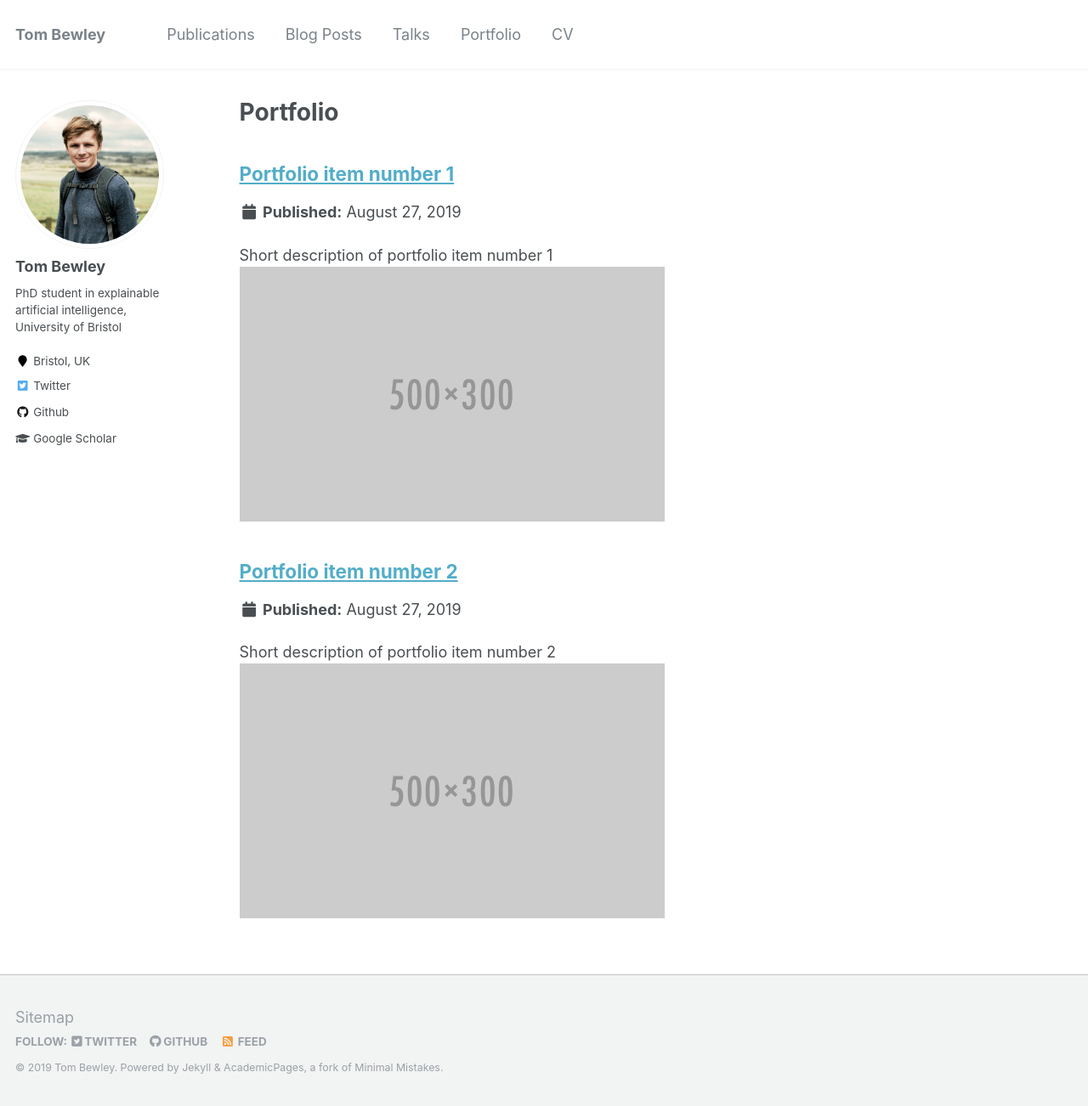
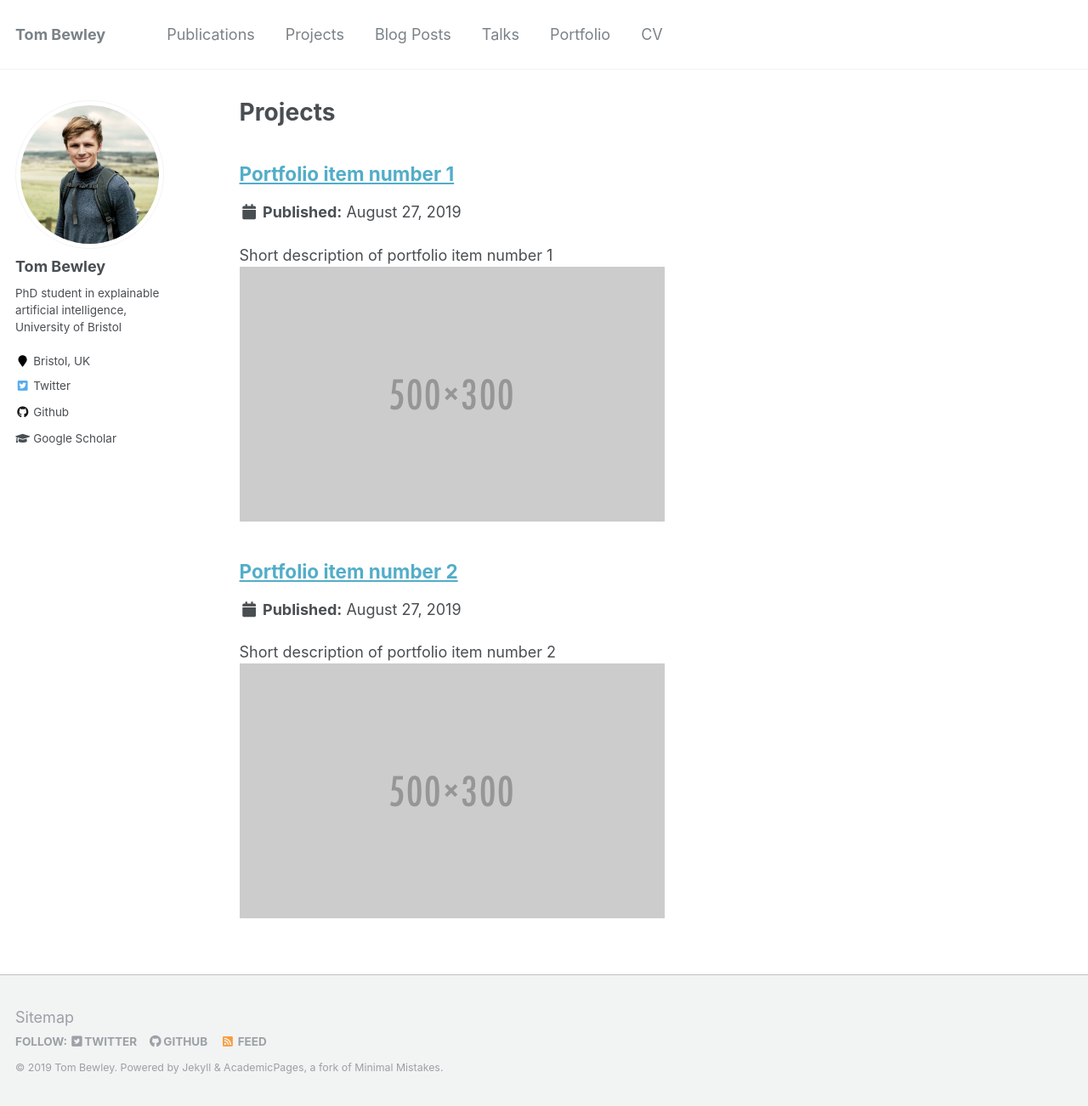
Before and after one commit to tombewley/tombewley.github.io, a Jekyll site: the page built from _pages/portfolio.html, in a window 1280 px wide and 1302 px high. Shown: the whole window at 85% size. Built offline with Jekyll 4.4.1, drawn with Linux system fonts in a browser that asks for light colours.

Commit message:
Add projects

```diff
--- a/_data/navigation.yml
+++ b/_data/navigation.yml
@@ -2,6 +2,9 @@
 main:
   - title: "Publications"
     url: /publications/
+
+  - title: "Projects"
+    url: /projects/
 
   - title: "Blog Posts"
     url: /year-archive/
--- a/_pages/portfolio.html
+++ b/_pages/portfolio.html
@@ -1,7 +1,7 @@
 ---
 layout: archive
-title: "Portfolio"
-permalink: /portfolio/
+title: "Projects"
+permalink: /projects/
 author_profile: true
 ---
 
```
